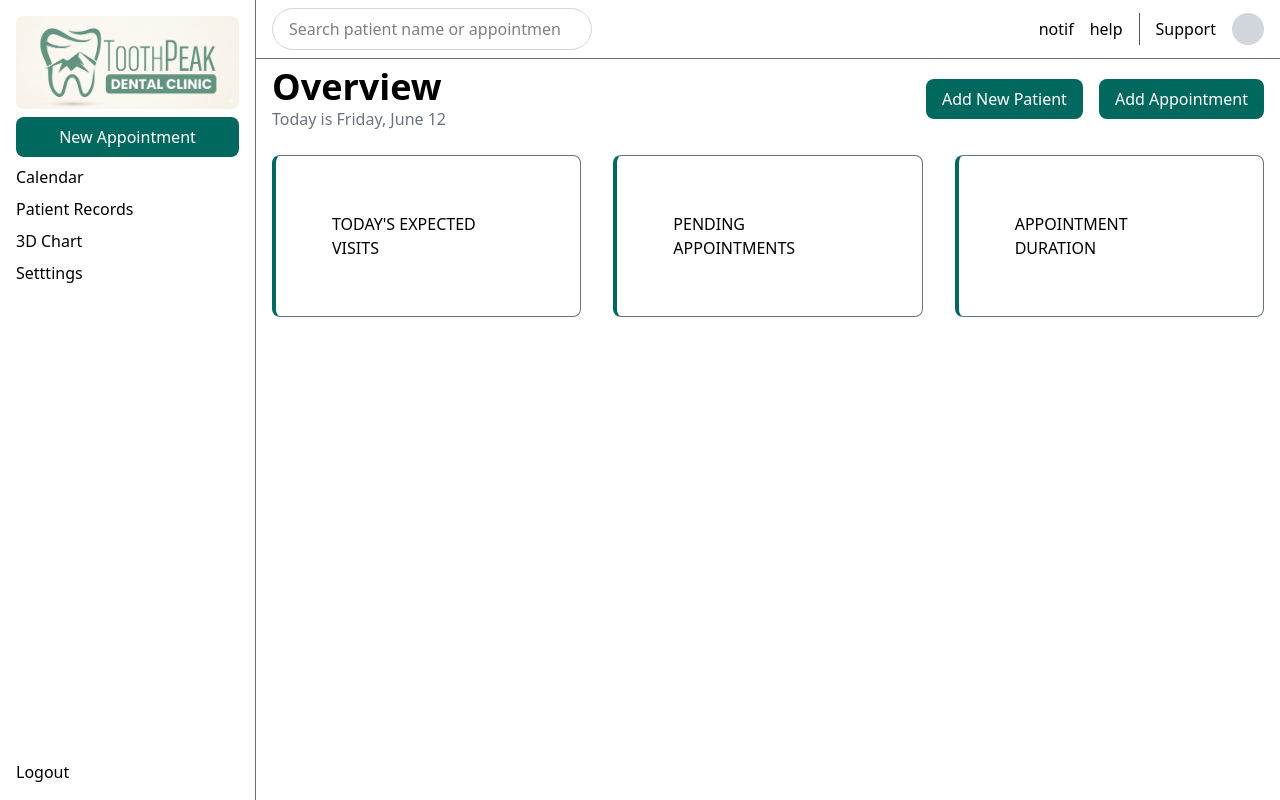
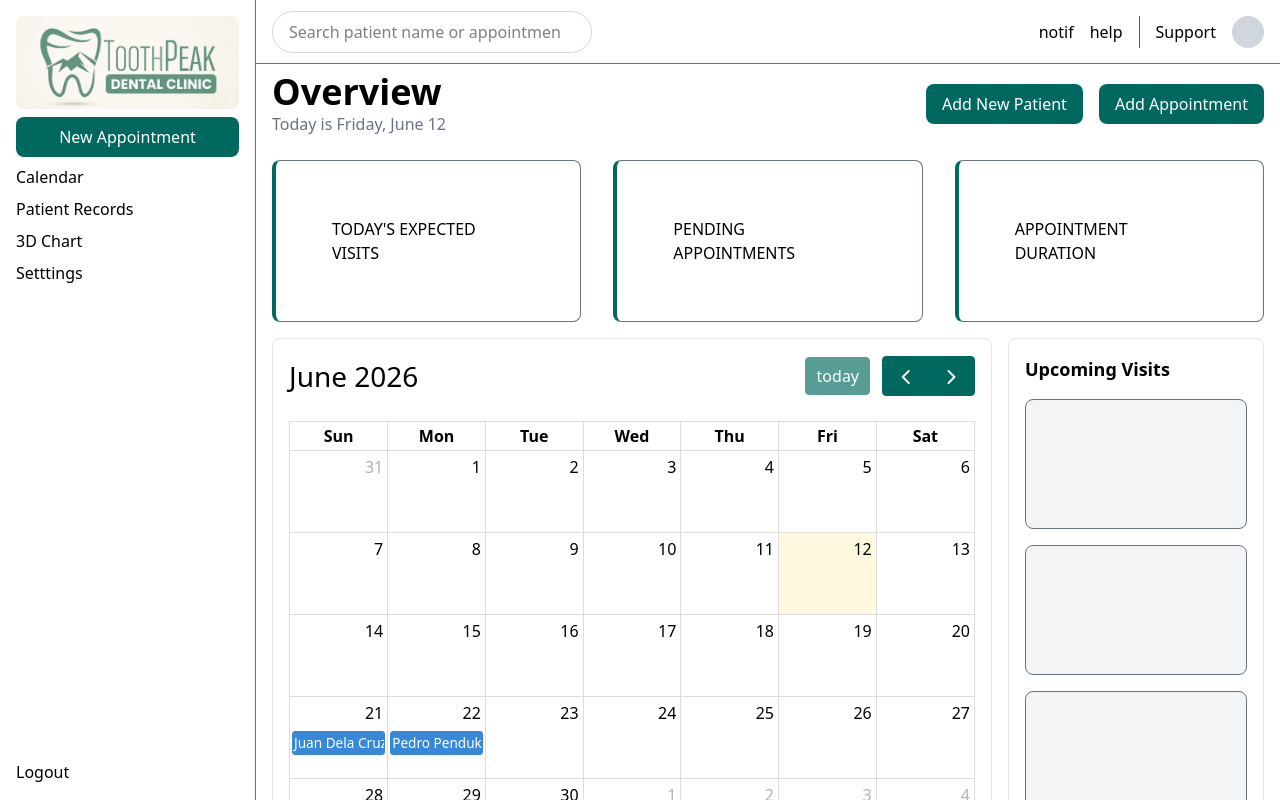
Before and after one commit to jazz212/3D_Dental_System, a Next.js app: page / in a window 1280 px wide. Built offline with nearby package versions, Linux system fonts and the light colour scheme.

Commit message:
addition and import of calendar fix of scrolling side bar addition of upcoming visits bar

```diff
--- /dev/null
+++ b/app/components/CalendarView.js
@@ -0,0 +1,32 @@
+'use client'
+/*installed this in the terminal
+npm install @fullcalendar/react @fullcalendar/daygrid @fullcalendar/timegrid @fullcalendar/interaction
+then imported the component in the dashboard
+*/
+import FullCalendar from '@fullcalendar/react'
+import dayGridPlugin from '@fullcalendar/daygrid'
+import interactionPlugin from '@fullcalendar/interaction'
+
+export default function CalendarView() {
+    const appointments = [
+        {
+            title: 'Juan Dela Cruz — Root Canal',
+            date: '2026-06-21'
+        },
+        {
+            title: 'Pedro Penduko — Cleaning',
+            date: '2026-06-22'
+        }
+    ]
+
+    return (
+        <div className="bg-white rounded-lg p-4 border border-gray-200">
+            <FullCalendar
+                plugins={[dayGridPlugin, interactionPlugin]}
+                initialView="dayGridMonth"
+                events={appointments}
+                height="auto"
+            />
+        </div>
+    )
+}
--- a/app/components/Dashboard.js
+++ b/app/components/Dashboard.js
@@ -1,3 +1,4 @@
+import CalendarView from "./CalendarView"
 export default function Dashboard(){
 
     const today = new Date().toLocaleDateString('en-US',{
@@ -32,6 +33,23 @@ export default function Dashboard(){
                 </div>
 
             </div>
+            <div className="flex gap-4 mt-4">
+                <div className="flex-1">
+                    <CalendarView/>
+                </div>
+
+                <div className="w-64 bg-white rounded-lg border border-gray-200 p-4 self-stretch">
+                     <h2 className="font-bold text-lg mb-4">Upcoming Visits</h2>
+                     <div className="flex flex-col gap-4">
+                        <div className="bg-gray-100 rounded-lg border border-gray-500 p-16"></div>
+                        <div className="bg-gray-100 rounded-lg border border-gray-500 p-16"></div>
+                        <div className="bg-gray-100 rounded-lg border border-gray-500 p-16"></div>
+                     </div>
+
+                </div>
+
+            </div>
+
 
         </div>
 
--- a/app/components/Sidebar.js
+++ b/app/components/Sidebar.js
@@ -1,7 +1,7 @@
 import Link from "next/link"
 export default function Sidebar(){
     return(
-        <div className = "bg-white h-screen flex flex-col p-4 w-64 gap-2 text-black border-r border-gray-500">
+        <div className = "bg-white h-screen flex flex-col p-4 w-64 gap-2 text-black border-r border-gray-500 overflow-hidden">
 
             <img src="/Logo/ToothPeakLogo.jpg" className= "rounded-lg"/>
             <div className="bg-[#00685F] px-4 py-2 text-white rounded-lg">
--- a/app/globals.css
+++ b/app/globals.css
@@ -1 +1,9 @@
 @import "tailwindcss";
+/*for the buttons in the calendar to be green cant change fullcalendar css using tailwind*/
+:root {
+  --fc-button-bg-color: #00685F;
+  --fc-button-border-color: #00685F;
+  --fc-button-hover-bg-color: #004d45;
+  --fc-button-hover-border-color: #004d45;
+  --fc-button-active-bg-color: #004d45;
+}
--- a/app/page.js
+++ b/app/page.js
@@ -1,19 +1,17 @@
 import Sidebar from "./components/Sidebar"
 import Navbar from "./components/Navbar"
 import Dashboard from "./components/Dashboard"
+
 export default function Home() {
   return (
-    <div className="bg-gray-100 flex">
-      <div className="flex h-screen">
-          <Sidebar/>
+    <div className="flex h-screen overflow-hidden">
+      <Sidebar/>
+      <div className="flex flex-1 flex-col overflow-hidden">
+          <Navbar/>
+          <div className="overflow-y-auto flex-1">
+              <Dashboard/>
+          </div>
       </div>
-      <div className="flex flex-1 flex-col">
-          <Navbar/>
-          <Dashboard/>
-      </div>
-
-
-
     </div>
   )
 }
--- a/package.json
+++ b/package.json
@@ -9,6 +9,10 @@
     "lint": "eslint"
   },
   "dependencies": {
+    "@fullcalendar/daygrid": "^6.1.21",
+    "@fullcalendar/interaction": "^6.1.21",
+    "@fullcalendar/react": "^6.1.21",
+    "@fullcalendar/timegrid": "^6.1.21",
     "next": "16.2.9",
     "react": "19.2.4",
     "react-dom": "19.2.4"
```
Also changed, not shown: 1 other file (tests, documents, lock files or other folders).
